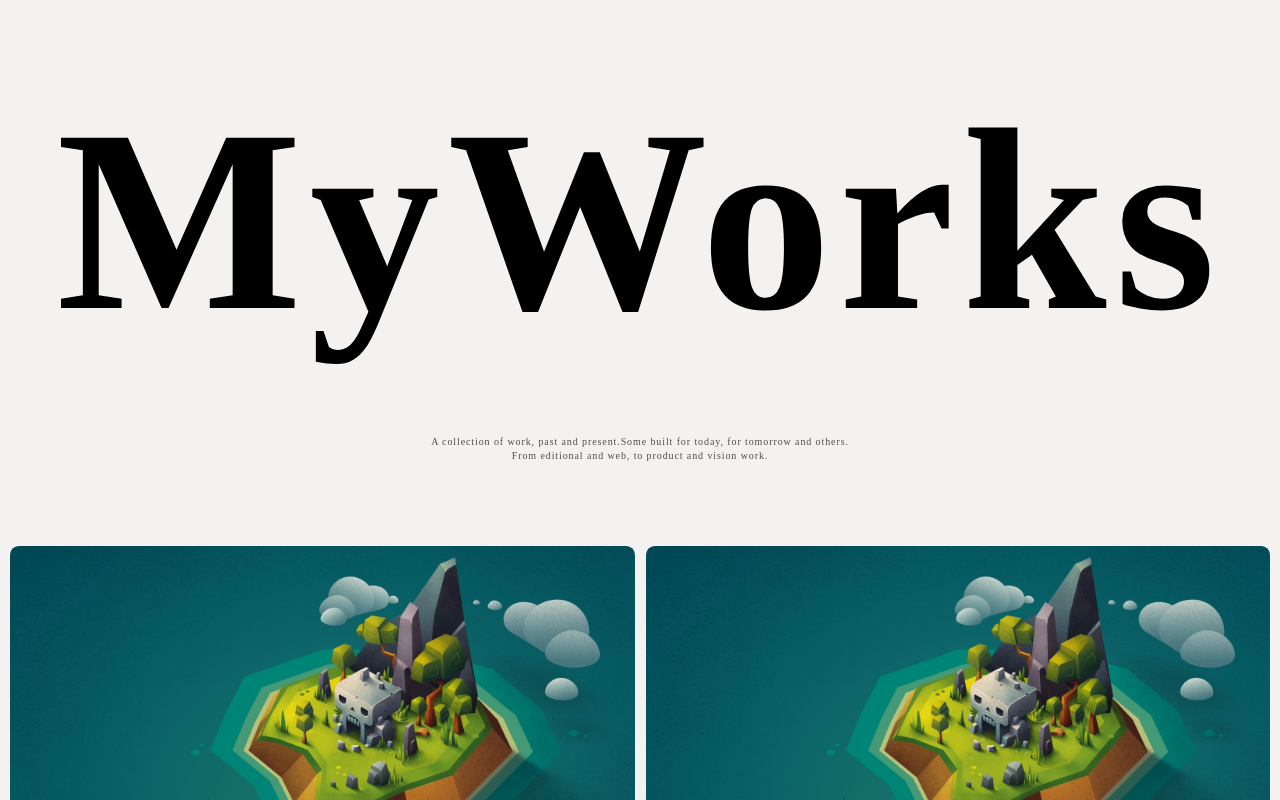
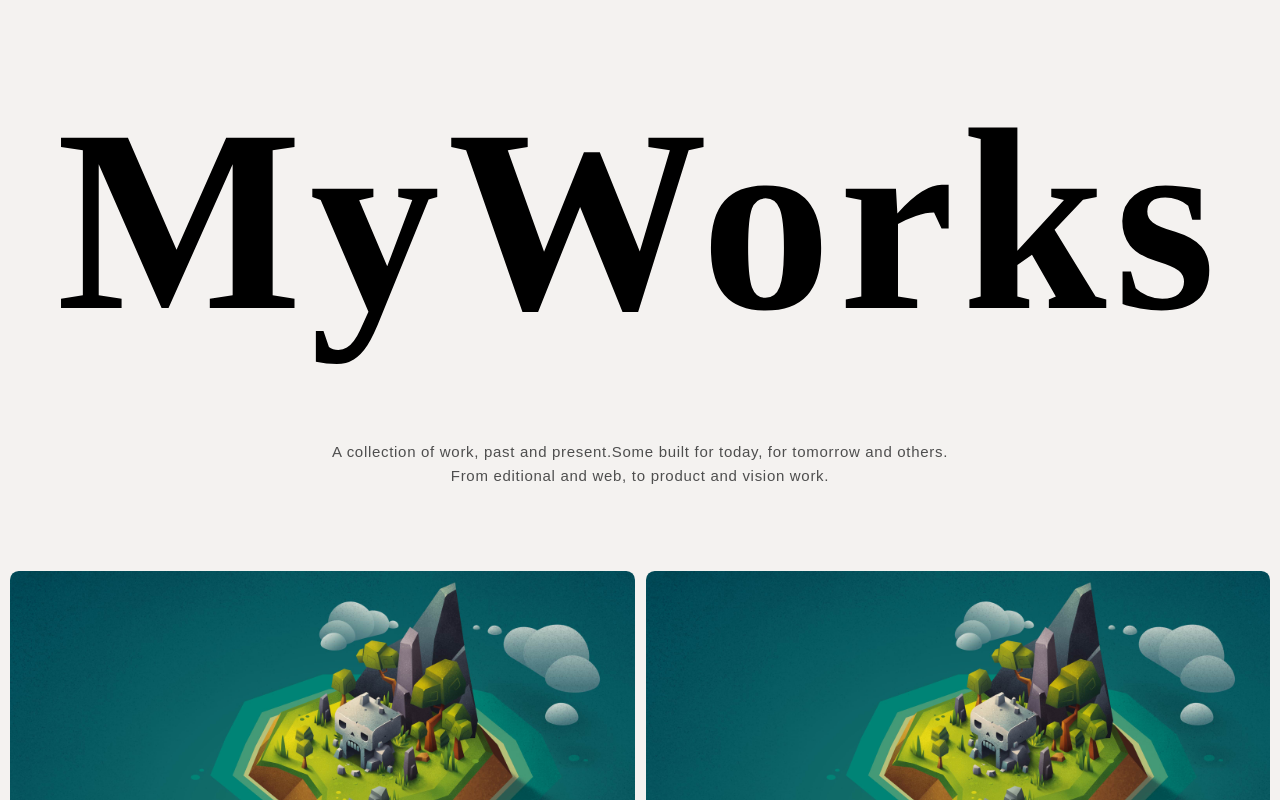
Before and after one commit to soso1031/myportfolio, a Vue app: page / in a window 1280 px wide. Built offline with nearby package versions, Linux system fonts and the light colour scheme.

Commit message:
サイズをremへ変更

```diff
--- a/src/components/WorksTitleMyworks.vue
+++ b/src/components/WorksTitleMyworks.vue
@@ -1,8 +1,8 @@
 <template>
   <div class="title">
     <h1 class="works_title">MyWorks</h1>
-    <div class="Works_title_explain_layout">
-      <p class="Works_title_explain_sentence">A collection of work, past and present.Some built for today, for tomorrow and others.
+    <div class="works_title_explain_layout">
+      <p class="works_title_explain_sentence">A collection of work, past and present.Some built for today, for tomorrow and others.
       <br>From editional and web, to product and vision work.</p>
     </div>
   </div>
@@ -12,21 +12,24 @@
 $background:#F4F2F0;
 .title{
   background-color: $background;
-  padding-top: 50px;
-  padding-bottom: 83px;
+  padding-top: 5rem;
+  padding-bottom: 8.3rem;
   .works_title{
     text-align: center;
-    font: normal normal bold 260px/340px Ysans Std;
-    letter-spacing: 7.8px;
+    font: normal normal bold 26rem/34rem Ysans Std;
+    letter-spacing: 0.78rem;
     color: #000000;
   }
-  .Works_title_explain_layout{
-    padding-top: 45px;
-  .Works_title_explain_sentence{
+  .works_title_explain_layout{
+    padding-top: 5rem;
+  .works_title_explain_sentence{
     text-align: center;
-    font: normal normal medium 14.5px/21px Montserrat;
-    line-height: 1.4;
-    letter-spacing: 0.9px;
+    font-family: montserrat, sans-serif;
+    font-size: 1.5rem;
+    font-weight: 500;
+    font-style: normal;
+    letter-spacing: 0.07rem;
+    line-height: 1.6;
     color: #4E4E4E;
     }
   }
```
